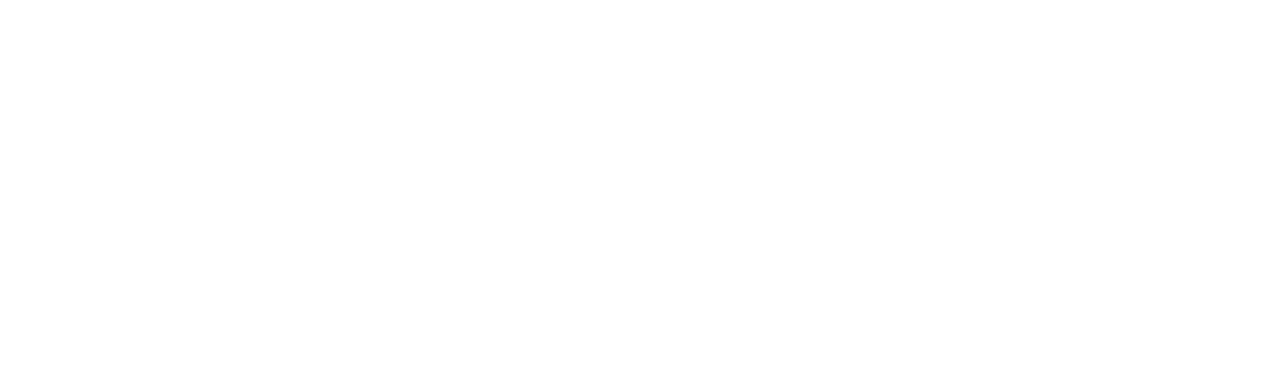
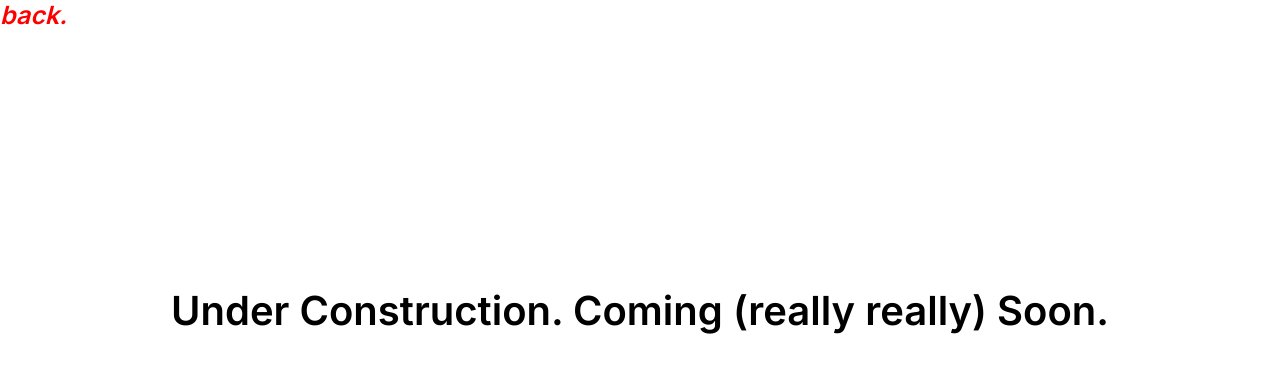
Before and after one commit to darshea/darshea.github.io, a React (Create React App) app: page /minutebook_intro in a window 1280 px wide. Before the commit this address had no page. Shown: the top 372 px of the page. Built offline with nearby package versions, Linux system fonts and the light colour scheme.

Commit message:
final touch before emg launch

```diff
--- a/src/App.js
+++ b/src/App.js
@@ -38,12 +38,14 @@
             <ItemButton text="Rubber Duck" to="/rubberduck_intro" />
           </Link>
           <Link to="/">
-            <ItemButton text="Portfolio" to="/" />
+            <ItemButton text="Portfolio" to="https://github.com/darshea/darshea.github.io" />
           </Link>
         </div>
         <div>
           <ItemButton text="Storybook" to="https://github.com/darshea/CMPT-276-Group-13" />
-          <ItemButton text="Minutebook Generator" to="/construction" />
+          <Link to="/minutebook_intro">
+            <ItemButton text="Minutebook Generator" to="/construction" />
+          </Link>
         </div>
       </div>
       <div className='bottomline'>
--- /dev/null
+++ b/src/construction.js
@@ -0,0 +1,31 @@
+import React from 'react';
+import './ToggleIntro.css';
+import { useNavigate } from 'react-router-dom';
+
+const Construction = () => {
+    const navigate = useNavigate();
+
+    // Function to navigate to another page
+    const handleNavigate = () => {
+      navigate('/'); // Replace 'target-page' with the desired page URL
+    };
+
+    return (
+        <div>
+            <div className='back' onClick={handleNavigate}>
+                <p className='description'>back.</p>
+            </div>
+
+
+            <section className='title-center'>
+                <p>
+                    Under Construction. Coming (really really) Soon.
+                </p>
+            </section>
+
+        </div>
+    );
+  };
+
+
+export default Construction;
--- a/src/index.js
+++ b/src/index.js
@@ -8,6 +8,7 @@
 import RubberduckIntro from './RubberduckIntro';
 import Biography from './Biography';
 import ContactMe from './ContactMe';
+import Construction from './construction';
 
 const root = ReactDOM.createRoot(document.getElementById('root'));
 root.render(
@@ -17,8 +18,9 @@
       <Routes>
         <Route path="/" element={<App />} />
         <Route path="toggle_intro" element={<ToggleIntro />} />
-        <Route path="rubberduck_intro" element={<RubberduckIntro />} />
-        <Route path="biography" element={<Biography />} />
+        <Route path="rubberduck_intro" element={<Construction />} />
+        <Route path="biography" element={<Construction />} />
+        <Route path="minutebook_intro" element={<Construction />} />
         <Route path="contactme" element={<ContactMe />} />
       </Routes>
     </BrowserRouter>
```
Also changed, not shown: package.json (+7 -1 lines), 1 other file (tests, documents, lock files or other folders).
